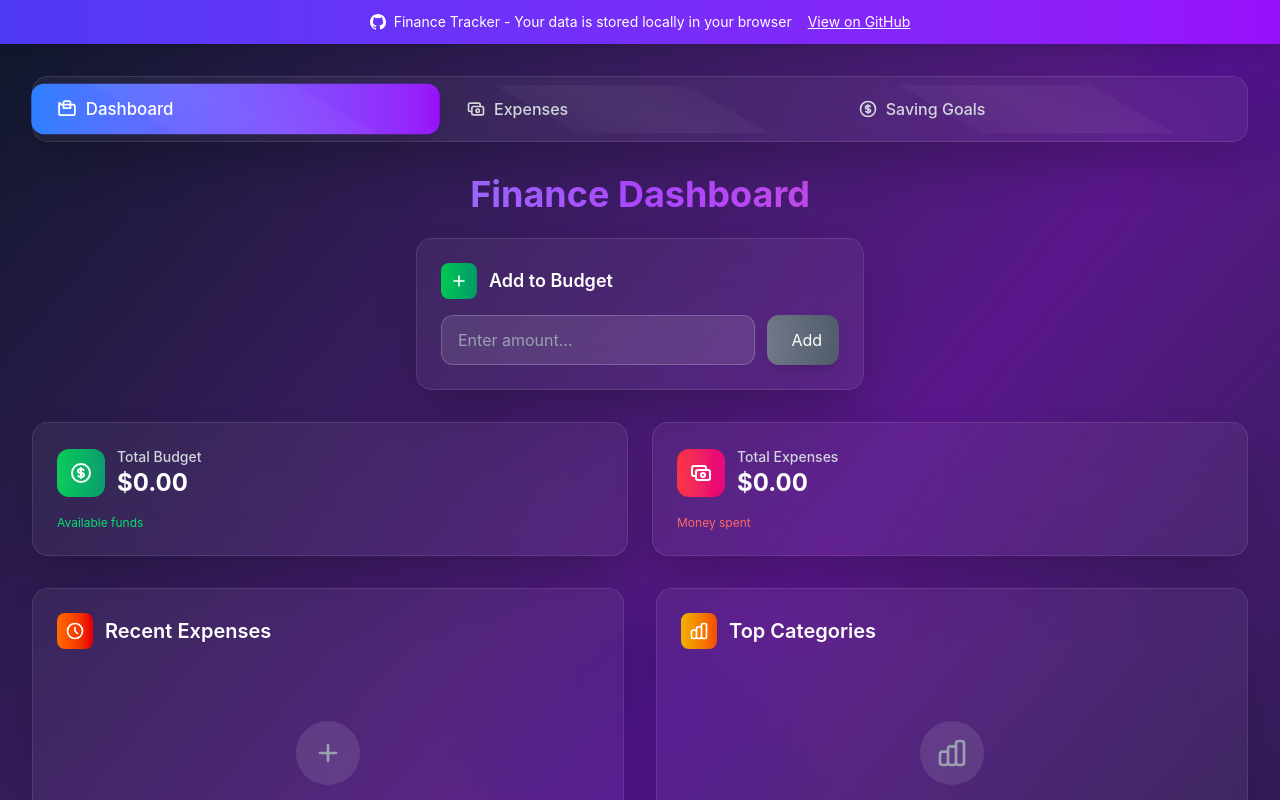
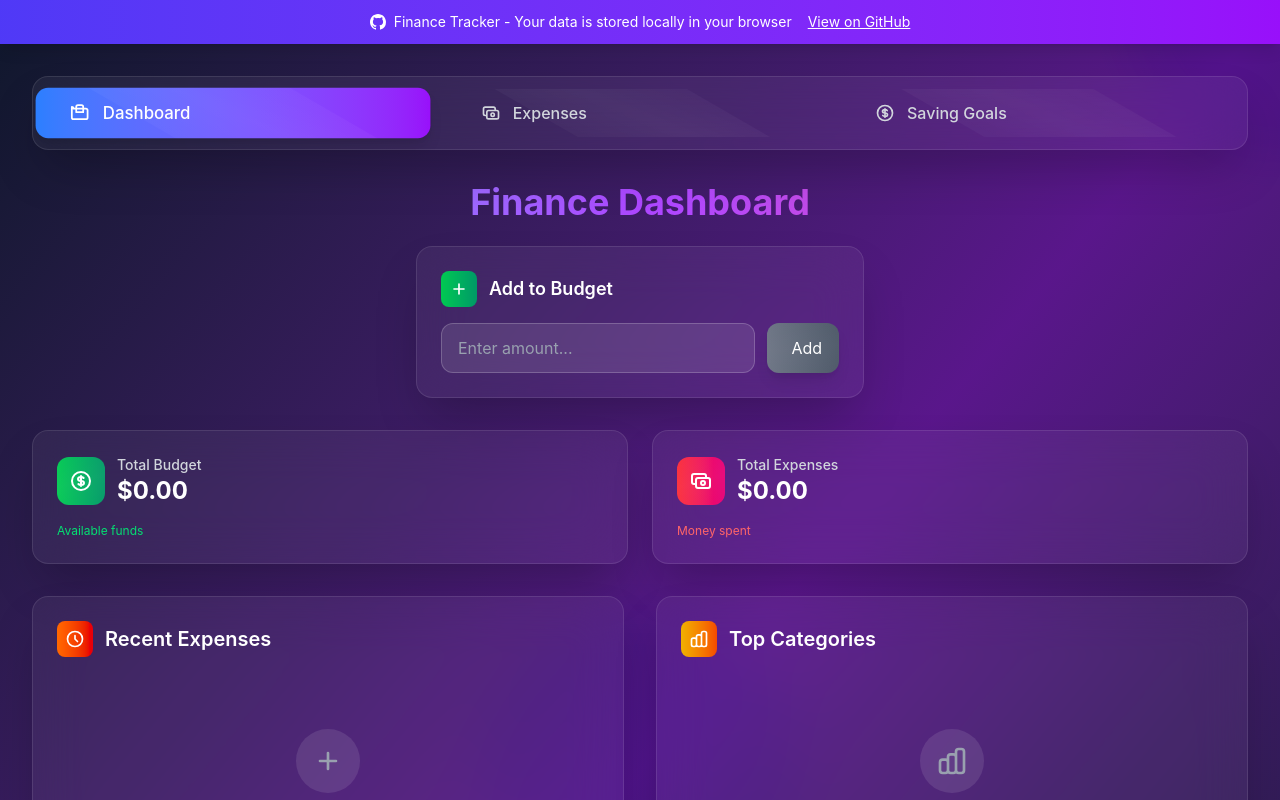
Before and after one commit to AStoyanov2231/FinanceTracker, a React (Vite) app: page / in a window 1280 px wide. Shown: the top 800 px of the page. Built offline with nearby package versions, Linux system fonts and the light colour scheme.

Commit message:
fixed button allignment

```diff
--- a/package.json
+++ b/package.json
@@ -5,6 +5,7 @@
   "type": "commonjs",
   "description": "A personal finance tracking application",
   "author": "Finance Tracker Team",
+  "homepage": "https://astovanov2231.github.io/FinanceTracker/",
   "scripts": {
     "dev": "vite",
     "build": "tsc -b && vite build",
--- a/src/App.tsx
+++ b/src/App.tsx
@@ -59,13 +59,13 @@ function App() {
         <div className="relative">
           {/* Modern Navigation */}
           <div className="mb-6 sm:mb-8">
-            <div className="bg-white/5 backdrop-blur-xl rounded-2xl shadow-2xl border border-white/10 p-1.5 sm:p-2">
-              <nav className="flex flex-wrap sm:flex-nowrap justify-center sm:justify-start gap-1 sm:space-x-2">
+            <div className="bg-white/5 backdrop-blur-xl rounded-2xl shadow-2xl border border-white/10 p-2 sm:p-3">
+              <nav className="flex flex-wrap sm:flex-nowrap justify-center sm:justify-start gap-3 sm:space-x-4">
                 {navItems.map((item) => (
                   <button
                     key={item.id}
                     onClick={() => setActivePage(item.id)}
-                    className={`flex items-center justify-center sm:justify-start space-x-2 px-3 sm:px-6 py-2.5 sm:py-3 rounded-xl transition-all duration-300 font-medium min-w-0 flex-1 sm:flex-auto ${
+                    className={`flex items-center justify-center sm:justify-start space-x-3 px-4 sm:px-8 py-2.5 sm:py-3 rounded-xl transition-all duration-300 font-medium min-w-0 flex-1 sm:flex-auto ${
                       activePage === item.id
                         ? 'bg-gradient-to-r from-blue-500 to-purple-600 text-white shadow-lg transform scale-105'
                         : 'text-gray-300 hover:text-white hover:bg-white/10 hover:scale-105'
--- a/vite.config.ts
+++ b/vite.config.ts
@@ -5,8 +5,8 @@ import path from 'path'
 // https://vite.dev/config/
 export default defineConfig({
   plugins: [react()],
-  // Using relative path for GitHub Pages deployment
-  base: './',
+  // Using repository name for GitHub Pages deployment
+  base: '/FinanceTracker/',
   resolve: {
     alias: {
       '@': path.resolve(__dirname, './src'),
```
